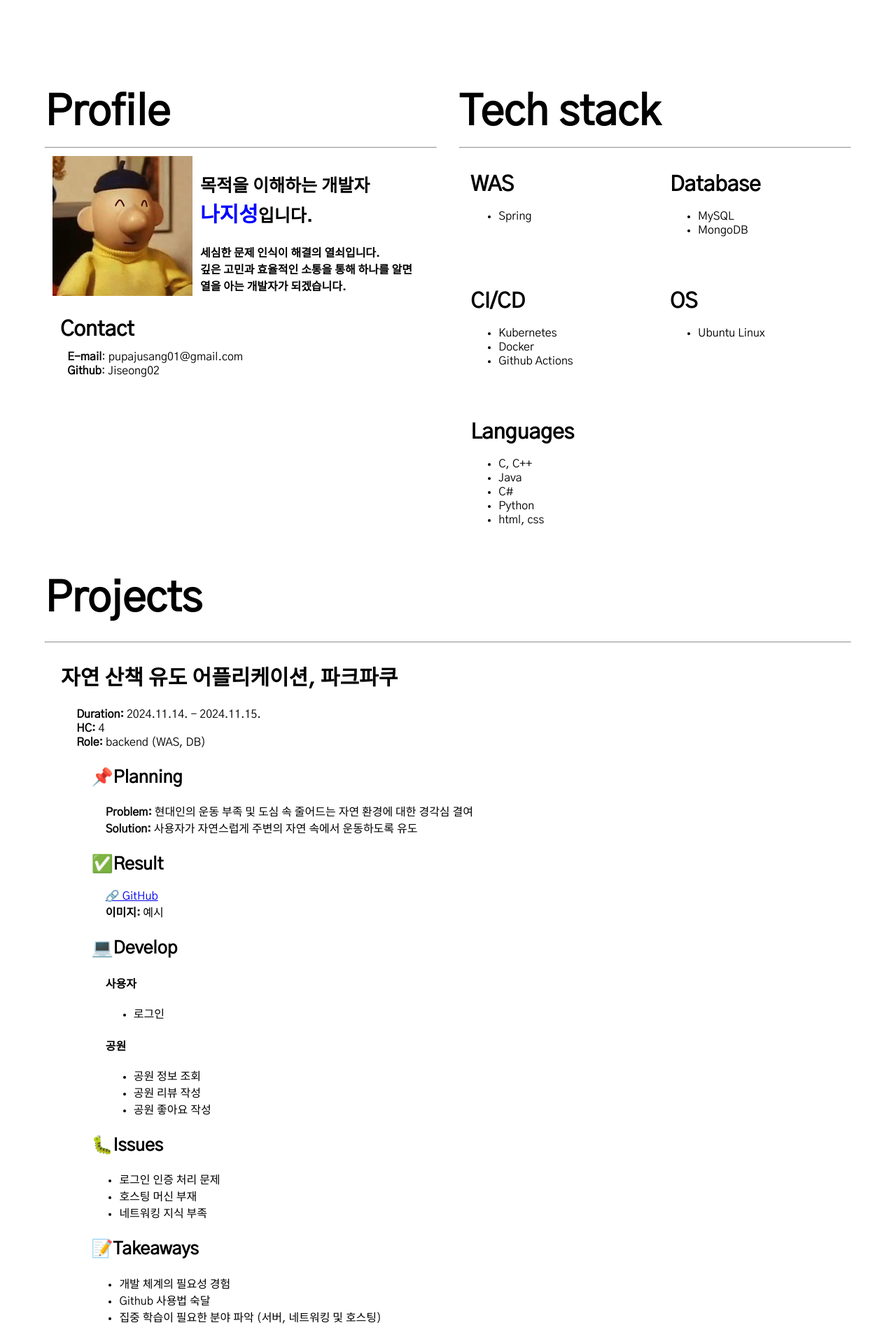
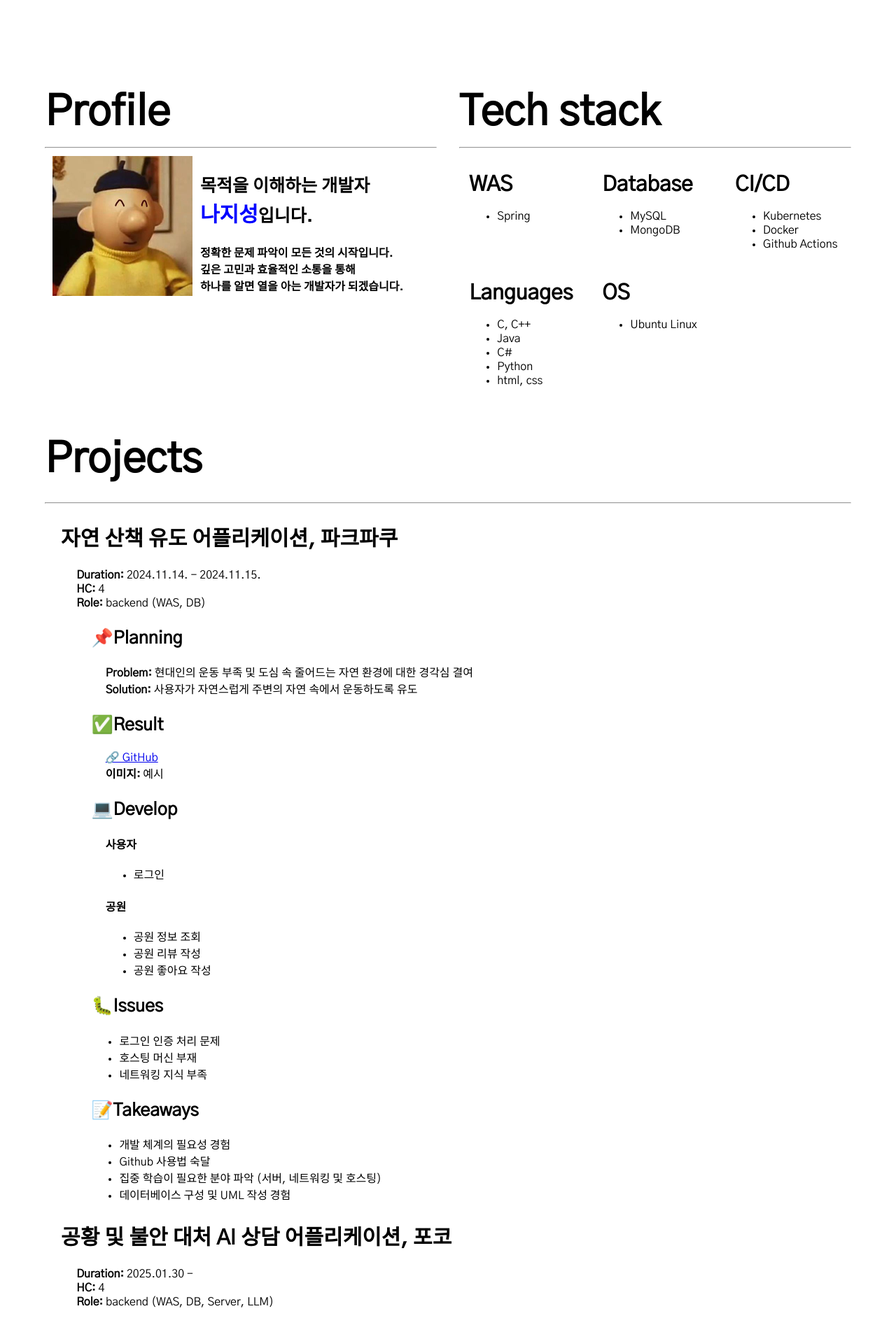
Before and after one commit to Jiseong02/Jiseong02.github.io, a Jekyll site: the page built from index.md, in a window 1280 px wide. Shown: the top 1894 px of the page at 70% size. Built offline with Jekyll 4.4.1, drawn with Linux system fonts in a browser that asks for light colours.

Commit message:
프로필 변경 및 cv 추가

```diff
--- a/_data/contact.yml
+++ /dev/null
@@ -1,4 +0,0 @@
-- title: E-mail
-  content: pupajusang01@gmail.com
-- title: Github
-  content: Jiseong02
--- /dev/null
+++ b/_data/details.yml
@@ -0,0 +1,6 @@
+- title: cv
+  content: https://drive.google.com/file/d/1
+- title: Github
+  content: Jiseong02
+- title: E-mail
+  content: pupajusang01@gmail.com
--- a/_data/tech_stack.yml
+++ b/_data/tech_stack.yml
@@ -10,9 +10,6 @@
     - Kubernetes
     - Docker
     - Github Actions
-- category: OS
-  items:
-    - Ubuntu Linux
 - category: Languages
   items:
     - C, C++
@@ -20,3 +17,6 @@
     - C#
     - Python
     - html, css
+- category: OS
+  items:
+    - Ubuntu Linux
--- a/_includes/profile/contact.html
+++ b/_includes/profile/contact.html
@@ -1,8 +1,5 @@
 <div>
-  <h2>Contact</h2>
-  <div>
-    {% for item in site.data.contact %}
-      <strong>{{ item.title }}</strong>: {{ item.content }}<br>
-    {% endfor %}
-  </div>
+  {% for item in site.data.contact %}
+    <strong>{{ item.title }}</strong>: {{ item.content }}<br>
+  {% endfor %}
 </div>
--- a/_includes/profile/introduce.html
+++ b/_includes/profile/introduce.html
@@ -4,8 +4,8 @@
 		<span id="me">나지성</span>입니다.
 	</h3>
 	<h4>
-			세심한 문제 인식이 해결의 열쇠입니다. <br/>
-			깊은 고민과 효율적인 소통을 통해
+			정확한 문제 파악이 모든 것의 시작입니다. <br/>
+			깊은 고민과 효율적인 소통을 통해 <br/>
 			하나를 알면 열을 아는 개발자가 되겠습니다.
 	</h4>
 </div>
--- a/assets/css/style.css
+++ b/assets/css/style.css
@@ -45,6 +45,6 @@
 }
 #techs {
 	display: grid;
-	grid-template-columns: repeat(2, 1fr);
-	grid-gap: 2rem;
+	grid-template-columns: repeat(3, 1fr);
+	column-gap: 2rem;
 }
```
